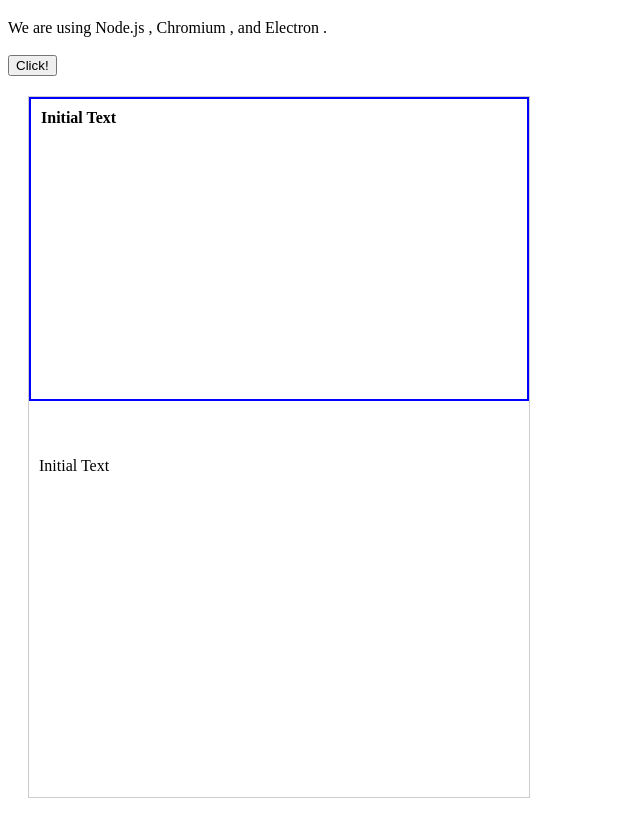
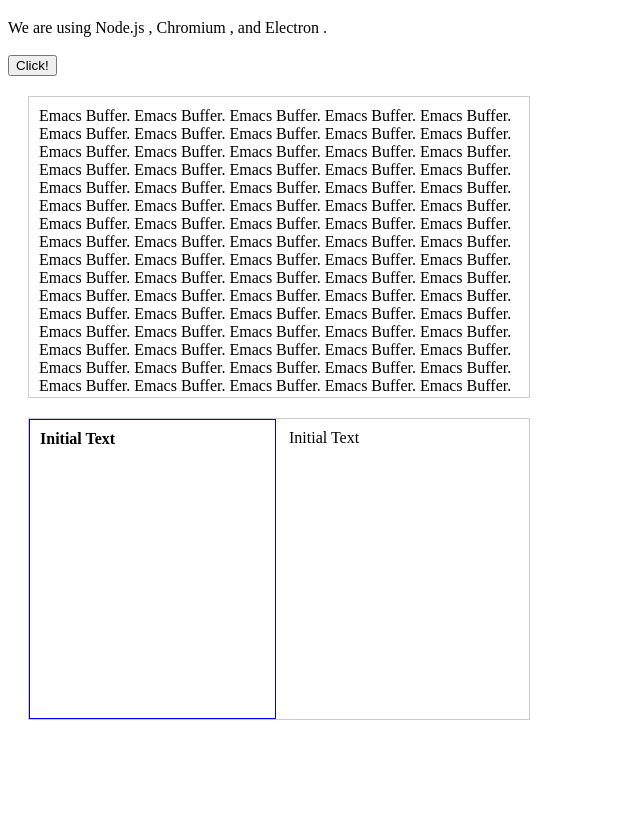
Before and after one commit to jcguu95/emacs-web-redisplay, an Electron app: page index.html in a window 1600 px wide. Shown: the part 61-879 px from the top of the page, without its empty margins (0-640 px from the left). After the commit the page ends 801 px from the top, so only its background shows below. Drawn offline with Linux system fonts and the light colour scheme.

Commit message:
Button click: substr displayed in current window.

```diff
--- a/index.html
+++ b/index.html
@@ -15,6 +15,31 @@
 
     <br><br><button type="button" id="btn">Click!</button><br>
 
+    <div class="emacs-frame">
+      <div class="emacs-window">
+        Emacs Buffer. Emacs Buffer. Emacs Buffer. Emacs Buffer. Emacs Buffer. Emacs Buffer. Emacs Buffer. Emacs Buffer.
+        Emacs Buffer. Emacs Buffer. Emacs Buffer. Emacs Buffer. Emacs Buffer. Emacs Buffer. Emacs Buffer. Emacs Buffer.
+        Emacs Buffer. Emacs Buffer. Emacs Buffer. Emacs Buffer. Emacs Buffer. Emacs Buffer. Emacs Buffer. Emacs Buffer.
+        Emacs Buffer. Emacs Buffer. Emacs Buffer. Emacs Buffer. Emacs Buffer. Emacs Buffer. Emacs Buffer. Emacs Buffer.
+        Emacs Buffer. Emacs Buffer. Emacs Buffer. Emacs Buffer. Emacs Buffer. Emacs Buffer. Emacs Buffer. Emacs Buffer.
+        Emacs Buffer. Emacs Buffer. Emacs Buffer. Emacs Buffer. Emacs Buffer. Emacs Buffer. Emacs Buffer. Emacs Buffer.
+        Emacs Buffer. Emacs Buffer. Emacs Buffer. Emacs Buffer. Emacs Buffer. Emacs Buffer. Emacs Buffer. Emacs Buffer.
+        Emacs Buffer. Emacs Buffer. Emacs Buffer. Emacs Buffer. Emacs Buffer. Emacs Buffer. Emacs Buffer. Emacs Buffer.
+        Emacs Buffer. Emacs Buffer. Emacs Buffer. Emacs Buffer. Emacs Buffer. Emacs Buffer. Emacs Buffer. Emacs Buffer.
+        Emacs Buffer. Emacs Buffer. Emacs Buffer. Emacs Buffer. Emacs Buffer. Emacs Buffer. Emacs Buffer. Emacs Buffer.
+        Emacs Buffer. Emacs Buffer. Emacs Buffer. Emacs Buffer. Emacs Buffer. Emacs Buffer. Emacs Buffer. Emacs Buffer.
+        Emacs Buffer. Emacs Buffer. Emacs Buffer. Emacs Buffer. Emacs Buffer. Emacs Buffer. Emacs Buffer. Emacs Buffer.
+        Emacs Buffer. Emacs Buffer. Emacs Buffer. Emacs Buffer. Emacs Buffer. Emacs Buffer. Emacs Buffer. Emacs Buffer.
+        Emacs Buffer. Emacs Buffer. Emacs Buffer. Emacs Buffer. Emacs Buffer. Emacs Buffer. Emacs Buffer. Emacs Buffer.
+        Emacs Buffer. Emacs Buffer. Emacs Buffer. Emacs Buffer. Emacs Buffer. Emacs Buffer. Emacs Buffer. Emacs Buffer.
+        Emacs Buffer. Emacs Buffer. Emacs Buffer. Emacs Buffer. Emacs Buffer. Emacs Buffer. Emacs Buffer. Emacs Buffer.
+        Emacs Buffer. Emacs Buffer. Emacs Buffer. Emacs Buffer. Emacs Buffer. Emacs Buffer. Emacs Buffer. Emacs Buffer.
+        Emacs Buffer. Emacs Buffer. Emacs Buffer. Emacs Buffer. Emacs Buffer. Emacs Buffer. Emacs Buffer. Emacs Buffer.
+        Emacs Buffer. Emacs Buffer. Emacs Buffer. Emacs Buffer. Emacs Buffer. Emacs Buffer. Emacs Buffer. Emacs Buffer.
+        Emacs Buffer. Emacs Buffer. Emacs Buffer. Emacs Buffer. Emacs Buffer. Emacs Buffer. Emacs Buffer. Emacs Buffer.
+      </div>
+    </div>
+
     <div class="frame">
       <div class="window">
         Initial Text
@@ -23,6 +48,7 @@
         Initial Text
       </div>
     </div>
+
     <script src="renderer.js"></script>
 
   </body>
--- a/styles.css
+++ b/styles.css
@@ -1,7 +1,7 @@
 .frame {
   margin: 20px;
   width: 500px;
-  height: 700px;
+  height: 300px;
   border: 1px solid #ccc;
   overflow: auto;
   position: relative;
@@ -18,15 +18,34 @@
 }
 
 .window:first-child {
-  top: 0;
-  height: 40%;
+  left: 0;
+  width: 45%;
 }
 .window:nth-child(2) {
-  top: 50%;
-  height: 40%;
+  left: 50%;
+  width: 45%;
 }
 
 .window.active {
-    border: 2px solid blue;
+    border: 1px solid blue;
     font-weight: bold;
 }
+
+.emacs-frame {
+  margin: 20px;
+  width: 500px;
+  height: 300px;
+  border: 1px solid #ccc;
+  overflow: hidden;
+  position: relative;
+}
+
+.emacs-window {
+  position: absolute;
+  top: 0;
+  left: 0;
+  right: 0;
+  bottom: 0;
+  /* overflow: auto; */
+  padding: 10px;
+}
```
Also changed, not shown: main.js (+10 -1 lines).
